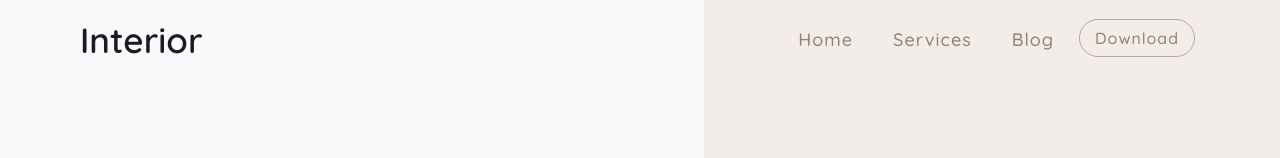
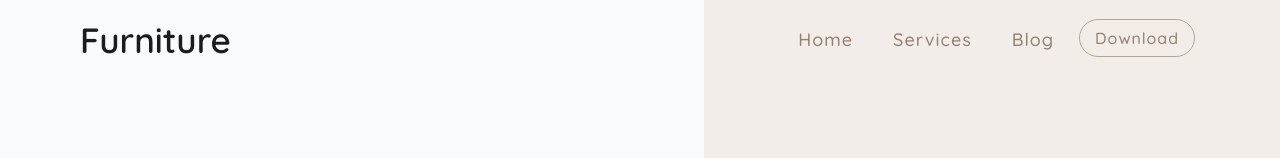
Before and after one commit to rangdra/furniture-shop-landing-page, a plain HTML site: page index.html in a window 1280 px wide. Shown: the top 158 px of the page. Drawn offline with nearby package versions, Linux system fonts and the light colour scheme.

Commit message:
first commit

```diff
--- a/index.html
+++ b/index.html
@@ -19,7 +19,7 @@
     </a>
     <img src="assets/bg-hero.png" class="img-bg-hero" alt="" />
     <nav id="nav">
-      <div class="logo">Interior</div>
+      <div class="logo">Furniture</div>
 
       <i class="bx bx-menu nav__toggle" id="nav-toggle"></i>
       <ul class="nav__menu" id="nav-menu">
```
